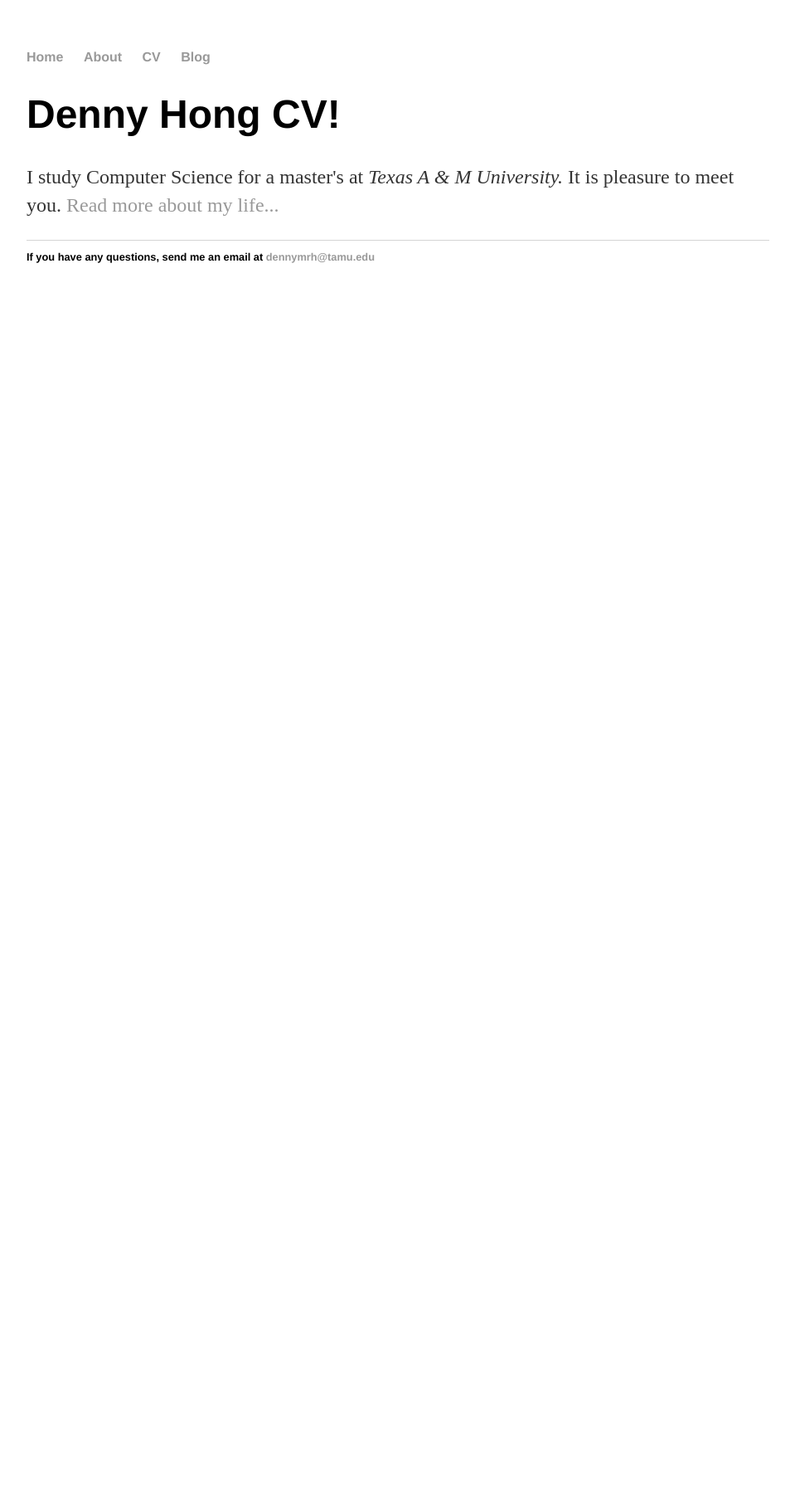
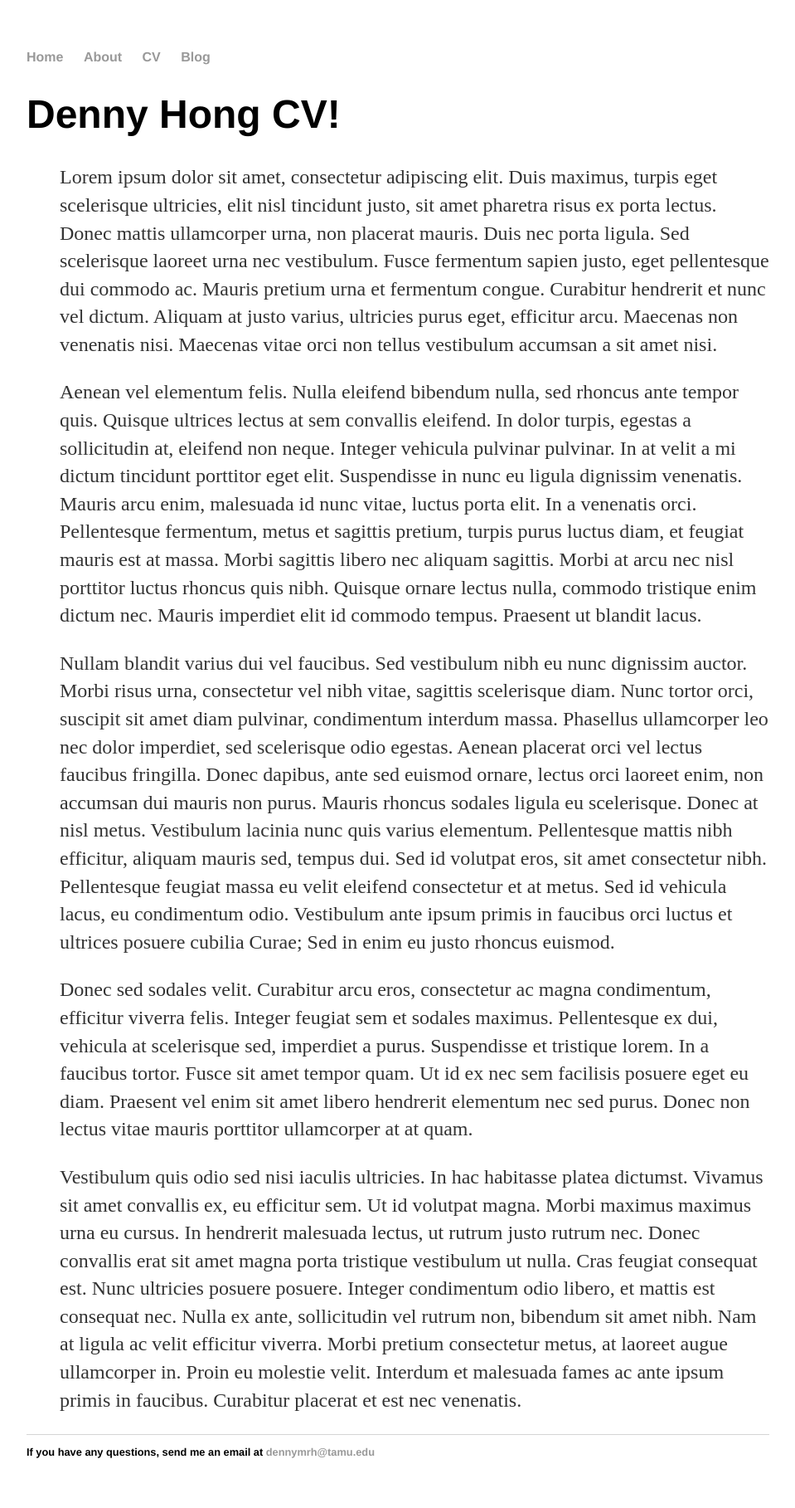
Before and after one commit to dennymrh/dennymrh.github.io, a Jekyll site: the page built from cv/index.html, in a window 1280 px wide. Shown: the whole page at 83% size, without its empty margins (160-1119 px from the left). Built offline with Jekyll 4.4.1, drawn with Linux system fonts in a browser that asks for light colours; before the commit the page ends 900 px from its top, so only the background shows below that.

Commit message:
Update index.html

```diff
--- a/cv/index.html
+++ b/cv/index.html
@@ -4,5 +4,14 @@ title: Denny Hong's CV
 ---
 <div class="blurb">
 	<h1>Denny Hong CV!</h1>
-	<p>I study Computer Science for a master's at <em>Texas A &amp; M University.</em> It is pleasure to meet you. <a href="/about">Read more about my life...</a></p>
+
+	<p style="margin-left: 40px">Lorem ipsum dolor sit amet, consectetur adipiscing elit. Duis maximus, turpis eget scelerisque ultricies, elit nisl tincidunt justo, sit amet pharetra risus ex porta lectus. Donec mattis ullamcorper urna, non placerat mauris. Duis nec porta ligula. Sed scelerisque laoreet urna nec vestibulum. Fusce fermentum sapien justo, eget pellentesque dui commodo ac. Mauris pretium urna et fermentum congue. Curabitur hendrerit et nunc vel dictum. Aliquam at justo varius, ultricies purus eget, efficitur arcu. Maecenas non venenatis nisi. Maecenas vitae orci non tellus vestibulum accumsan a sit amet nisi.</p>
+
+	<p style="margin-left: 40px">Aenean vel elementum felis. Nulla eleifend bibendum nulla, sed rhoncus ante tempor quis. Quisque ultrices lectus at sem convallis eleifend. In dolor turpis, egestas a sollicitudin at, eleifend non neque. Integer vehicula pulvinar pulvinar. In at velit a mi dictum tincidunt porttitor eget elit. Suspendisse in nunc eu ligula dignissim venenatis. Mauris arcu enim, malesuada id nunc vitae, luctus porta elit. In a venenatis orci. Pellentesque fermentum, metus et sagittis pretium, turpis purus luctus diam, et feugiat mauris est at massa. Morbi sagittis libero nec aliquam sagittis. Morbi at arcu nec nisl porttitor luctus rhoncus quis nibh. Quisque ornare lectus nulla, commodo tristique enim dictum nec. Mauris imperdiet elit id commodo tempus. Praesent ut blandit lacus.</p>
+
+	<p style="margin-left: 40px">Nullam blandit varius dui vel faucibus. Sed vestibulum nibh eu nunc dignissim auctor. Morbi risus urna, consectetur vel nibh vitae, sagittis scelerisque diam. Nunc tortor orci, suscipit sit amet diam pulvinar, condimentum interdum massa. Phasellus ullamcorper leo nec dolor imperdiet, sed scelerisque odio egestas. Aenean placerat orci vel lectus faucibus fringilla. Donec dapibus, ante sed euismod ornare, lectus orci laoreet enim, non accumsan dui mauris non purus. Mauris rhoncus sodales ligula eu scelerisque. Donec at nisl metus. Vestibulum lacinia nunc quis varius elementum. Pellentesque mattis nibh efficitur, aliquam mauris sed, tempus dui. Sed id volutpat eros, sit amet consectetur nibh. Pellentesque feugiat massa eu velit eleifend consectetur et at metus. Sed id vehicula lacus, eu condimentum odio. Vestibulum ante ipsum primis in faucibus orci luctus et ultrices posuere cubilia Curae; Sed in enim eu justo rhoncus euismod.</p>
+
+	<p style="margin-left: 40px">Donec sed sodales velit. Curabitur arcu eros, consectetur ac magna condimentum, efficitur viverra felis. Integer feugiat sem et sodales maximus. Pellentesque ex dui, vehicula at scelerisque sed, imperdiet a purus. Suspendisse et tristique lorem. In a faucibus tortor. Fusce sit amet tempor quam. Ut id ex nec sem facilisis posuere eget eu diam. Praesent vel enim sit amet libero hendrerit elementum nec sed purus. Donec non lectus vitae mauris porttitor ullamcorper at at quam.</p>
+
+	<p style="margin-left: 40px">Vestibulum quis odio sed nisi iaculis ultricies. In hac habitasse platea dictumst. Vivamus sit amet convallis ex, eu efficitur sem. Ut id volutpat magna. Morbi maximus maximus urna eu cursus. In hendrerit malesuada lectus, ut rutrum justo rutrum nec. Donec convallis erat sit amet magna porta tristique vestibulum ut nulla. Cras feugiat consequat est. Nunc ultricies posuere posuere. Integer condimentum odio libero, et mattis est consequat nec. Nulla ex ante, sollicitudin vel rutrum non, bibendum sit amet nibh. Nam at ligula ac velit efficitur viverra. Morbi pretium consectetur metus, at laoreet augue ullamcorper in. Proin eu molestie velit. Interdum et malesuada fames ac ante ipsum primis in faucibus. Curabitur placerat et est nec venenatis.
 </div><!-- /.blurb -->
```
